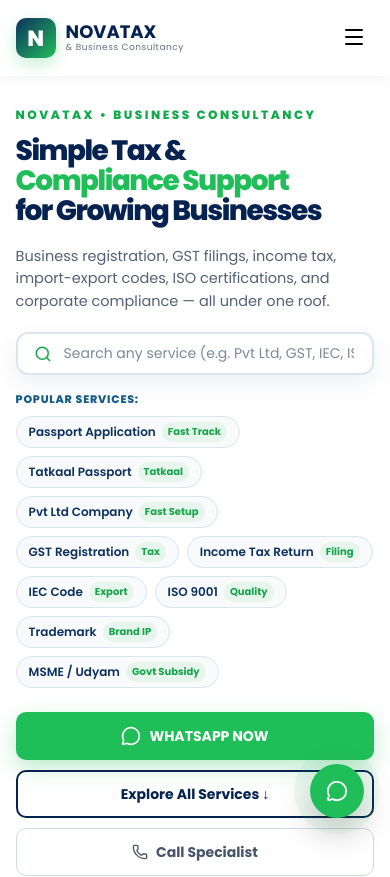
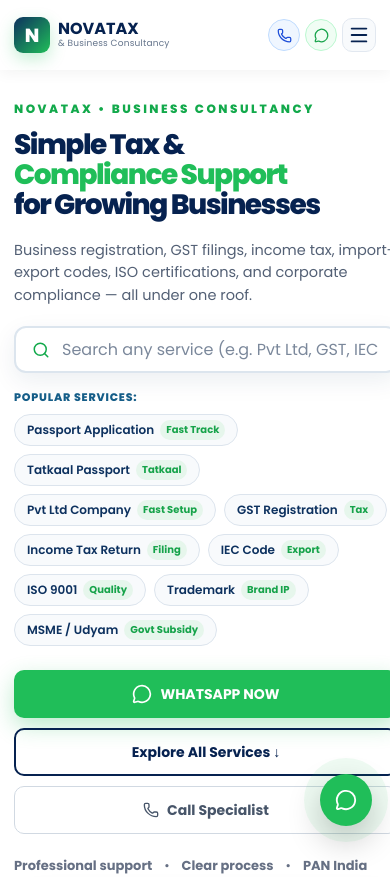
Before and after one commit to pratikpnaorbit-aparaitech/NOVATAX, a React (Vite) app: page / in a window 390 px wide. Shown: the top 877 px of the page. Built offline with nearby package versions, Linux system fonts and the light colour scheme.

Commit message:
Merge NOVATAX project updates

```diff
--- a/src/App.jsx
+++ b/src/App.jsx
@@ -49,7 +49,10 @@ function Brand() {
   return (
     <Link className="brand" to="/">
       <div className="brandMark">N</div>
-      <div><b>NOVATAX</b><small>& Business Consultancy</small></div>
+      <div className="brandText">
+        <b>NOVATAX</b>
+        <small>& Business Consultancy</small>
+      </div>
     </Link>
   );
 }
@@ -71,7 +74,15 @@ function Header() {
     <header className="navbar">
       <Brand />
       <nav className={mobile ? 'navlinks mobileOpen' : 'navlinks'}>
-        <Link to="/" onClick={closeMenu}>HOME</Link>
+        <div className="mobileNavTop">
+          <Brand />
+          <button className="mobileNavClose" onClick={closeMenu} aria-label="Close menu" type="button">
+            <X size={20} />
+          </button>
+        </div>
+        <Link to="/" className="mobileHomeLink" onClick={closeMenu}>
+          HOME
+        </Link>
         {navGroups.map((group) => {
           const isOpen = openGroup === group.label;
           return (
@@ -92,7 +103,42 @@ function Header() {
             </div>
           );
         })}
+        <div className="mobileNavContactCard">
+          <div className="mobileContactPrompt">Need Direct Assistance?</div>
+          <div className="mobileContactButtons">
+            <a href={`tel:${CONTACT.phoneRaw}`} className="btn green mobileCallBtn">
+              <Phone size={15} /> Call {CONTACT.phoneDisplay}
+            </a>
+            <a
+              href={`https://wa.me/${CONTACT.whatsapp}`}
+              target="_blank"
+              rel="noreferrer"
+              className="btn outline mobileWaBtn"
+            >
+              <MessageCircle size={15} /> WhatsApp Specialist
+            </a>
+          </div>
+        </div>
       </nav>
+      <div className="navHeaderActions">
+        <a
+          href={`tel:${CONTACT.phoneRaw}`}
+          className="headerQuickCallBtn"
+          title={`Call ${CONTACT.phoneDisplay}`}
+          aria-label="Call Now"
+        >
+          <Phone size={15} />
+        </a>
+        <a
+          href={`https://wa.me/${CONTACT.whatsapp}`}
+          target="_blank"
+          rel="noreferrer"
+          className="headerQuickWaBtn"
+          title="Chat on WhatsApp"
+          aria-label="WhatsApp"
+        >
+          <MessageCircle size={16} />
+        </a>
         <button
           className="hamburger"
           onClick={() => {
@@ -101,9 +147,11 @@ function Header() {
           }}
           aria-label="Toggle navigation menu"
           aria-expanded={mobile}
+          type="button"
         >
-        {mobile ? <X /> : <Menu />}
+          {mobile ? <X size={22} /> : <Menu size={22} />}
         </button>
+      </div>
     </header>
   );
 }
--- a/src/styles.css
+++ b/src/styles.css
@@ -360,17 +360,152 @@ a {
   transform: translateX(4px);
 }
 
+/* Header Quick Actions & Hamburger Trigger */
+.navHeaderActions {
+  display: flex;
+  align-items: center;
+  gap: 8px;
+}
+
+.headerQuickCallBtn,
+.headerQuickWaBtn {
+  display: none;
+  width: 36px;
+  height: 36px;
+  border-radius: 50%;
+  align-items: center;
+  justify-content: center;
+  text-decoration: none;
+  transition: transform 0.2s ease, box-shadow 0.2s ease;
+  flex-shrink: 0;
+}
+
+.headerQuickCallBtn {
+  background: #eff6ff;
+  color: #1d4ed8;
+  border: 1px solid #bfdbfe;
+}
+
+.headerQuickCallBtn:hover {
+  background: #1d4ed8;
+  color: #ffffff;
+}
+
+.headerQuickWaBtn {
+  background: #f0fdf4;
+  color: #16a34a;
+  border: 1px solid #bbf7d0;
+}
+
+.headerQuickWaBtn:hover {
+  background: #16a34a;
+  color: #ffffff;
+}
+
 .hamburger {
   display: none;
-  border: 0;
-  background: transparent;
+  width: 38px;
+  height: 38px;
+  border: 1px solid #e2e8f0;
+  border-radius: 10px;
+  background: #f8fafc;
+  color: #062250;
   cursor: pointer;
-  padding: 8px;
-  transition: transform 0.2s ease;
+  padding: 0;
+  align-items: center;
+  justify-content: center;
+  transition: all 0.2s ease;
+  flex-shrink: 0;
+}
+
+.hamburger:hover {
+  background: #f1f5f9;
+  border-color: #cbd5e1;
 }
 
 .hamburger:active {
   transform: scale(0.92);
+}
+
+.mobileNavTop {
+  display: none;
+  align-items: center;
+  justify-content: space-between;
+  padding-bottom: 14px;
+  margin-bottom: 12px;
+  border-bottom: 1px solid #e2e8f0;
+}
+
+.mobileNavClose {
+  width: 36px;
+  height: 36px;
+  border-radius: 50%;
+  border: 1px solid #e2e8f0;
+  background: #f8fafc;
+  color: #475569;
+  display: grid;
+  place-items: center;
+  cursor: pointer;
+  transition: all 0.2s ease;
+}
+
+.mobileNavClose:hover {
+  background: #fee2e2;
+  color: #dc2626;
+  border-color: #fca5a5;
+}
+
+.mobileHomeLink {
+  width: 100%;
+  padding: 12px 14px;
+  font-size: 14px;
+  font-weight: 700;
+  color: #062250;
+  border-radius: 8px;
+  display: flex;
+  align-items: center;
+  text-decoration: none;
+  border: 1px solid transparent;
+  margin-bottom: 4px;
+  transition: all 0.2s ease;
+}
+
+.mobileHomeLink:hover {
+  background: #f0fdf4;
+  color: #12a94b;
+}
+
+.mobileNavContactCard {
+  display: none;
+  background: linear-gradient(135deg, #f0fdf4 0%, #f8fafc 100%);
+  border: 1px solid #bbf7d0;
+  border-radius: 12px;
+  padding: 14px;
+  margin-top: 16px;
+}
+
+.mobileContactPrompt {
+  font-size: 11.5px;
+  font-weight: 700;
+  color: #166534;
+  text-transform: uppercase;
+  letter-spacing: 0.5px;
+  margin-bottom: 10px;
+  text-align: center;
+}
+
+.mobileContactButtons {
+  display: flex;
+  flex-direction: column;
+  gap: 8px;
+}
+
+.mobileContactButtons .btn {
+  min-height: 40px;
+  padding: 0 14px;
+  font-size: 13px;
+  border-radius: 8px;
+  justify-content: center;
 }
 
 /* ==========================================================================
@@ -2431,26 +2566,48 @@ footer {
   .navlinks {
     display: none;
     position: absolute;
-    top: 88px;
+    top: 100%;
     left: 0;
     right: 0;
+    width: 100%;
     background: #fff;
-    padding: 20px 5%;
+    padding: 18px 5% 26px;
     flex-direction: column;
     align-items: stretch;
-    box-shadow: 0 16px 36px rgba(0, 0, 0, 0.12);
-    max-height: 80vh;
+    box-shadow: 0 20px 40px rgba(6, 34, 80, 0.15);
+    max-height: calc(100vh - 88px);
     overflow-y: auto;
+    -webkit-overflow-scrolling: touch;
     animation: fadeInUp 0.25s ease forwards;
-    border-bottom: 2px solid #e2e8f0;
+    border-top: 1px solid #f1f5f9;
+    border-bottom: 3px solid #20be59;
+    z-index: 999;
   }
 
   .navlinks.mobileOpen {
     display: flex;
   }
 
+  .mobileNavTop {
+    display: flex;
+  }
+
+  .mobileNavContactCard {
+    display: block;
+  }
+
+  .headerQuickCallBtn,
+  .headerQuickWaBtn {
+    display: inline-flex;
+  }
+
+  .hamburger {
+    display: flex;
+  }
+
   .drop {
     width: 100%;
+    margin-bottom: 4px;
   }
 
   .drop > button {
@@ -2458,6 +2615,7 @@ footer {
     justify-content: space-between;
     padding: 12px 14px;
     font-size: 14px;
+    font-weight: 700;
     border-radius: 8px;
     transition: background 0.2s ease, color 0.2s ease;
   }
@@ -2466,6 +2624,7 @@ footer {
   .drop.activeMobileDrop > button {
     background: #f0fdf4;
     color: #12a94b;
+    border-color: #bbf7d0;
   }
 
   .drop > button svg {
@@ -2494,13 +2653,17 @@ footer {
   }
 
   .dropdown.showMobile {
-    display: block;
+    display: flex;
+    flex-direction: column;
     animation: fadeIn 0.2s ease-out;
   }
 
   .dropdown a {
     padding: 10px 14px;
     font-size: 13.5px;
+    font-weight: 500;
+    color: #334155;
+    border-radius: 6px;
     border-bottom: 1px solid #f1f5f9;
   }
 
@@ -2508,8 +2671,10 @@ footer {
     border-bottom: none;
   }
 
-  .hamburger {
-    display: block;
+  .dropdown a:hover {
+    background: #eefbf3;
+    color: #12a94b;
+    font-weight: 600;
   }
 
   .hero {
@@ -2578,11 +2743,75 @@ footer {
   }
 
   .navbar {
-    padding: 0 4%;
+    height: 72px;
+    padding: 0 16px;
+    position: sticky;
+    top: 0;
+    z-index: 1000;
+  }
+
+  .brand {
+    gap: 8px;
+    min-width: auto;
+  }
+
+  .brandMark {
+    width: 38px;
+    height: 38px;
+    font-size: 20px;
+    border-radius: 10px;
+    flex-shrink: 0;
+  }
+
+  .brandText b {
+    font-size: 17px;
+    line-height: 1.1;
+    display: block;
+    color: #062250;
+  }
+
+  .brandText small {
+    font-size: 9.5px;
+    letter-spacing: 0.2px;
+    white-space: nowrap;
+    color: #64748b;
+    display: block;
+  }
+
+  .navHeaderActions {
+    gap: 6px;
+  }
+
+  .headerQuickCallBtn,
+  .headerQuickWaBtn {
+    width: 34px;
+    height: 34px;
+  }
+
+  .headerQuickCallBtn svg,
+  .headerQuickWaBtn svg {
+    width: 15px;
+    height: 15px;
+  }
+
+  .hamburger {
+    width: 36px;
+    height: 36px;
+  }
+
+  .navlinks {
+    max-height: calc(100vh - 72px);
+    padding: 16px 16px 24px;
+  }
+
+  .contactForm input,
+  .contactForm textarea,
+  .heroSearchBar input {
+    font-size: 16px !important;
   }
 
   .hero {
-    padding: 40px 5%;
+    padding: 40px 16px;
     gap: 30px;
   }
 
@@ -2601,11 +2830,11 @@ footer {
   .stats {
     grid-template-columns: repeat(2, 1fr);
     gap: 14px;
-    padding: 20px 5%;
+    padding: 20px 16px;
   }
 
   .section {
-    padding: 50px 5%;
+    padding: 46px 16px;
   }
 
   .section h2 {
@@ -2627,11 +2856,11 @@ footer {
   }
 
   .aboutArtwork {
-    min-height: 290px;
+    min-height: 270px;
   }
 
   .artPanel {
-    height: 290px;
+    height: 270px;
   }
 
   .footerGrid {
@@ -2652,11 +2881,13 @@ footer {
   }
 
   .whatsappFloat {
-    width: 54px;
-    height: 54px;
+    width: 52px;
+    height: 52px;
     border-radius: 50%;
     justify-content: center;
     padding: 0;
+    right: 18px;
+    bottom: 18px;
   }
 
   .copyright {
@@ -2673,28 +2904,43 @@ footer {
 /* 4. Compact Smartphones (up to 480px) */
 @media (max-width: 480px) {
   .navbar {
-    height: 76px;
-    padding: 0 4%;
+    height: 70px;
+    padding: 0 14px;
   }
 
   .brandMark {
-    width: 40px;
-    height: 40px;
-    font-size: 22px;
-    border-radius: 10px;
-  }
-
-  .brand b {
-    font-size: 18px;
-  }
-
-  .brand small {
+    width: 36px;
+    height: 36px;
+    font-size: 19px;
+    border-radius: 9px;
+  }
+
+  .brandText b {
+    font-size: 16px;
+  }
+
+  .brandText small {
     font-size: 9px;
   }
 
+  .navHeaderActions {
+    gap: 5px;
+  }
+
+  .headerQuickCallBtn,
+  .headerQuickWaBtn {
+    width: 32px;
+    height: 32px;
+  }
+
+  .hamburger {
+    width: 34px;
+    height: 34px;
+  }
+
   .hero {
-    padding: 30px 4%;
-    gap: 24px;
+    padding: 30px 14px;
+    gap: 22px;
   }
 
   .heroCopy > p {
@@ -2719,27 +2965,45 @@ footer {
   }
 
   .stats {
-    grid-template-columns: 1fr;
-    gap: 12px;
-    padding: 16px 4%;
+    grid-template-columns: repeat(2, 1fr);
+    gap: 10px;
+    padding: 16px 12px;
+  }
+
+  .stat {
+    gap: 8px;
+  }
+
+  .statIcon {
+    width: 36px;
+    height: 36px;
+    min-width: 36px;
+  }
+
+  .stat b {
+    font-size: 12px;
+  }
+
+  .stat small {
+    font-size: 9.5px;
   }
 
   .section {
-    padding: 40px 4%;
+    padding: 40px 14px;
   }
 
   .serviceCardBody {
-    padding: 20px 18px;
+    padding: 20px 16px;
   }
 
   .serviceHeroCard {
-    padding: 20px 16px;
+    padding: 18px 14px;
     border-radius: 16px;
   }
 
   .subpageCardImg {
-    margin: -20px -16px 18px -16px;
-    height: 160px;
+    margin: -18px -14px 16px -14px;
+    height: 155px;
   }
 
   .serviceHeroBtns {
@@ -2763,10 +3027,11 @@ footer {
   .whatsappOptionBtn {
     width: 100%;
     flex: 1 1 100%;
+    min-height: 48px;
   }
 
   .enquiryModalCard {
-    padding: 26px 16px;
+    padding: 24px 14px;
     border-radius: 18px;
   }
 
@@ -2777,6 +3042,22 @@ footer {
 
   .footerBrand {
     grid-column: span 1;
+  }
+}
+
+/* 5. Extra Small Smartphones (up to 360px - e.g. iPhone SE 1st Gen, Small Galaxy) */
+@media (max-width: 360px) {
+  .headerQuickWaBtn {
+    display: none;
+  }
+
+  .brandText small {
+    letter-spacing: 0;
+    font-size: 8.5px;
+  }
+
+  .stats {
+    grid-template-columns: 1fr;
   }
 }
 
```
Lines whose indentation alone changed are shown as unchanged.
